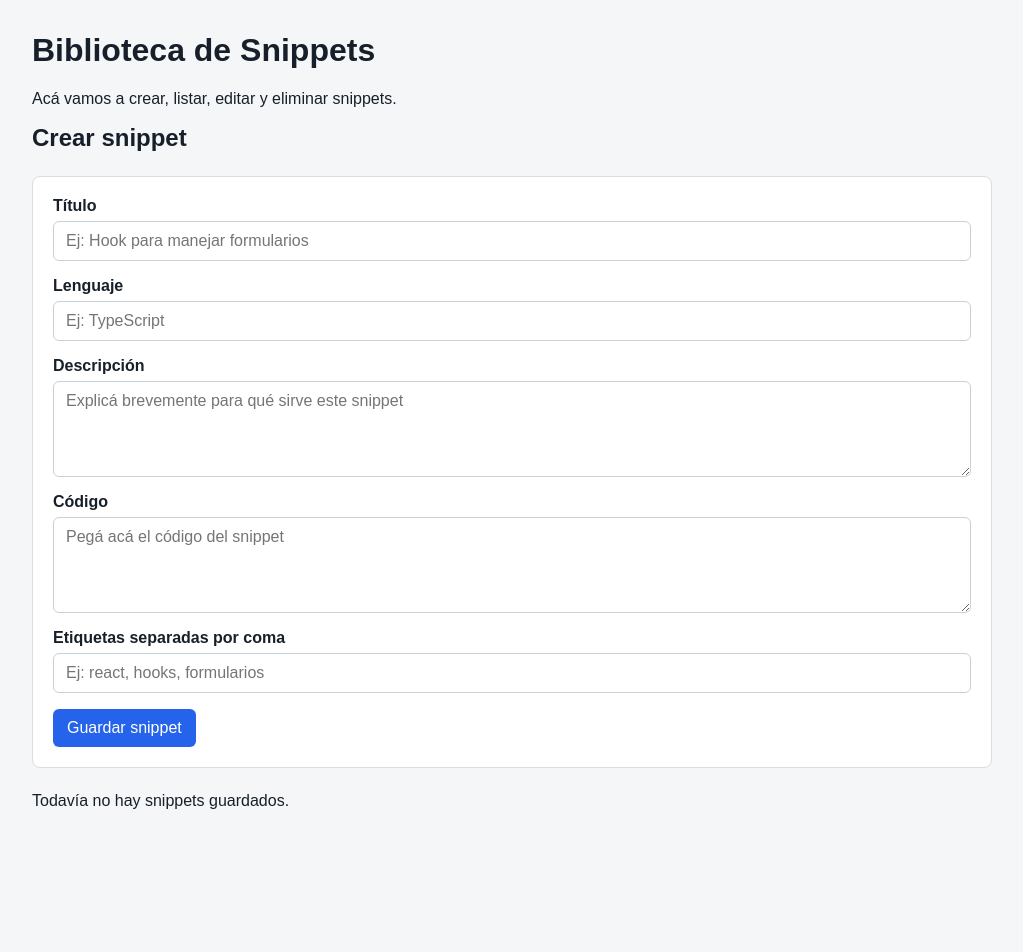
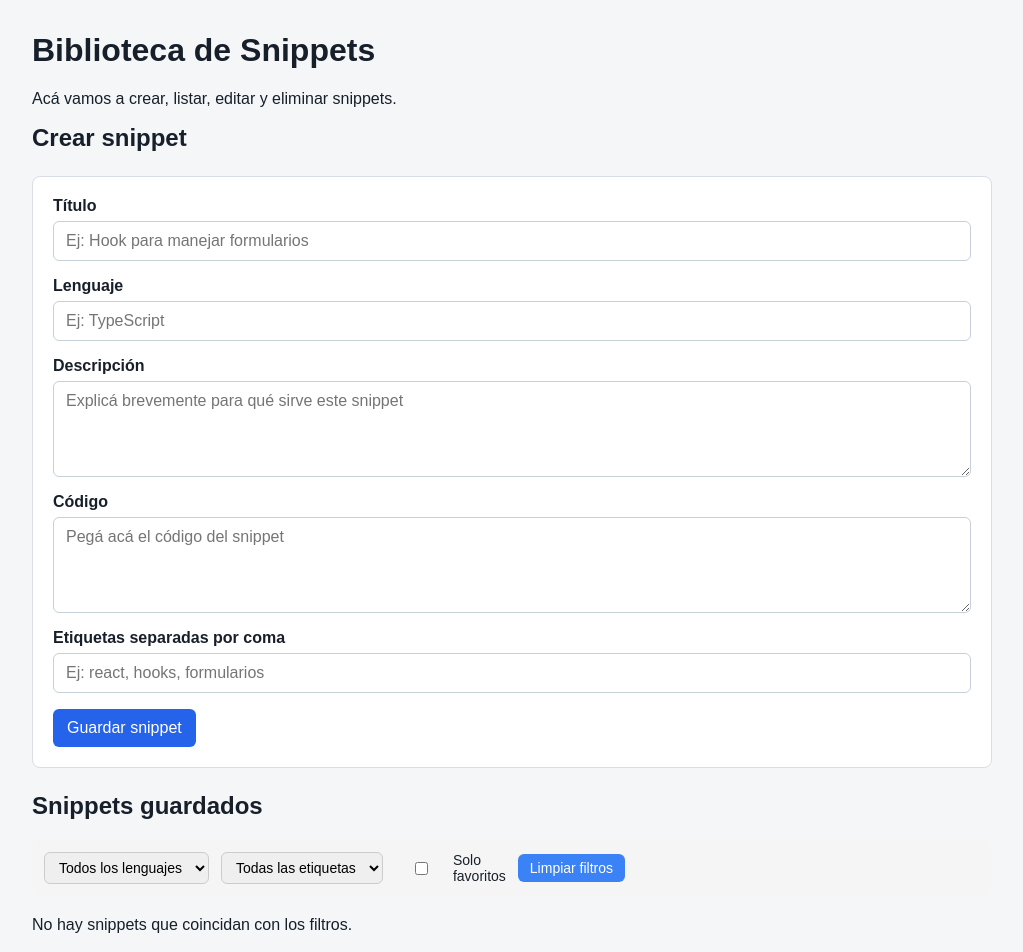
Before and after one commit to julietaR29/snippets-library, a React (Vite) app: page / in a window 1280 px wide. Shown: the top 952 px of the page, without its empty margins (128-1151 px from the left). Before the commit the page ends 858 px from the top, so only its background shows below. Built offline with nearby package versions, Linux system fonts and the light colour scheme.

Commit message:
feat: add filters by language, tag and favorites

```diff
--- /dev/null
+++ b/src/features/snippets/components/SnippetFilters.tsx
@@ -0,0 +1,64 @@
+import type { FilterState } from "../hooks/useFilteredSnippets";
+
+type Props = {
+  filters: FilterState;
+  availableLanguages: string[];
+  availableTags: string[];
+  onLanguageChange: (value: string) => void;
+  onTagChange: (value: string) => void;
+  onToggleFavorites: () => void;
+  onReset: () => void;
+};
+
+export function SnippetFilters({
+  filters,
+  availableLanguages,
+  availableTags,
+  onLanguageChange,
+  onTagChange,
+  onToggleFavorites,
+  onReset,
+}: Props) {
+  return (
+    <div className="snippet-filters">
+      <select
+        value={filters.language}
+        onChange={(e) => onLanguageChange(e.target.value)}
+        aria-label="Filtrar por lenguaje"
+      >
+        <option value="">Todos los lenguajes</option>
+        {availableLanguages.map((lang) => (
+          <option key={lang} value={lang}>
+            {lang}
+          </option>
+        ))}
+      </select>
+
+      <select
+        value={filters.tag}
+        onChange={(e) => onTagChange(e.target.value)}
+        aria-label="Filtrar por etiqueta"
+      >
+        <option value="">Todas las etiquetas</option>
+        {availableTags.map((tag) => (
+          <option key={tag} value={tag}>
+            {tag}
+          </option>
+        ))}
+      </select>
+
+      <label>
+        <input
+          type="checkbox"
+          checked={filters.onlyFavorites}
+          onChange={onToggleFavorites}
+        />
+        Solo favoritos
+      </label>
+
+      <button type="button" onClick={onReset}>
+        Limpiar filtros
+      </button>
+    </div>
+  );
+}
--- a/src/features/snippets/components/SnippetList.tsx
+++ b/src/features/snippets/components/SnippetList.tsx
@@ -2,17 +2,24 @@ import { useState } from "react";
 import { useSnippetsStore } from "../store";
 import type { Snippet } from "../types";
 import { SnippetForm } from "./SnippetForm";
+import { SnippetFilters } from "./SnippetFilters";
+import { useFilteredSnippets } from "../hooks/useFilteredSnippets";
 
 export function SnippetList() {
-  const snippets = useSnippetsStore((state) => state.snippets);
   const deleteSnippet = useSnippetsStore((state) => state.deleteSnippet);
   const toggleFavorite = useSnippetsStore((state) => state.toggleFavorite);
-
   const [editingSnippetId, setEditingSnippetId] = useState<string | null>(null);
 
-  if (snippets.length === 0) {
-    return <p>Todavía no hay snippets guardados.</p>;
-  }
+  const {
+    filtered,
+    filters,
+    availableLanguages,
+    availableTags,
+    setLanguage,
+    setTag,
+    toggleOnlyFavorites,
+    resetFilters,
+  } = useFilteredSnippets();
 
   function getSnippetToEdit(snippet: Snippet) {
     return snippet.id === editingSnippetId;
@@ -22,22 +29,32 @@ export function SnippetList() {
     <section className="snippets-section">
       <h2>Snippets guardados</h2>
 
+      <SnippetFilters
+        filters={filters}
+        availableLanguages={availableLanguages}
+        availableTags={availableTags}
+        onLanguageChange={setLanguage}
+        onTagChange={setTag}
+        onToggleFavorites={toggleOnlyFavorites}
+        onReset={resetFilters}
+      />
+
+      {filtered.length === 0 ? (
+        <p>No hay snippets que coincidan con los filtros.</p>
+      ) : (
         <ul className="snippets-list">
-        {snippets.map((snippet) => {
+          {filtered.map((snippet) => {
             const isEditing = getSnippetToEdit(snippet);
-
             return (
               <li className="snippet-card" key={snippet.id}>
                 <article>
                   {isEditing ? (
                     <>
                       <h3>Editando: {snippet.title}</h3>
-
                       <SnippetForm
                         snippetToEdit={snippet}
                         onFinishEditing={() => setEditingSnippetId(null)}
                       />
-
                       <button
                         type="button"
                         onClick={() => setEditingSnippetId(null)}
@@ -51,18 +68,14 @@ export function SnippetList() {
                         <h3>{snippet.title}</h3>
                         <p>{snippet.favorite ? "Favorito" : "No favorito"}</p>
                       </div>
-
                       <p>{snippet.description}</p>
                       <p>Lenguaje: {snippet.language}</p>
-
                       <pre>
                         <code>{snippet.code}</code>
                       </pre>
-
                       {snippet.tags.length > 0 && (
                         <p>Etiquetas: {snippet.tags.join(", ")}</p>
                       )}
-
                       <div className="snippet-actions">
                         <button
                           type="button"
@@ -70,16 +83,12 @@ export function SnippetList() {
                         >
                           Editar
                         </button>
-
                         <button
                           type="button"
                           onClick={() => toggleFavorite(snippet.id)}
                         >
-                        {snippet.favorite
-                          ? "Quitar favorito"
-                          : "Marcar favorito"}
+                          {snippet.favorite ? "Quitar favorito" : "Marcar favorito"}
                         </button>
-
                         <button
                           type="button"
                           onClick={() => deleteSnippet(snippet.id)}
@@ -94,6 +103,7 @@ export function SnippetList() {
             );
           })}
         </ul>
+      )}
     </section>
   );
 }
--- /dev/null
+++ b/src/features/snippets/hooks/useFilteredSnippets.ts
@@ -0,0 +1,65 @@
+import { useState, useMemo } from "react";
+import { useSnippetsStore } from "../store";
+import type { Snippet } from "../types";
+
+export type FilterState = {
+  language: string;
+  tag: string;
+  onlyFavorites: boolean;
+};
+
+export function useFilteredSnippets() {
+  const snippets = useSnippetsStore((state) => state.snippets);
+
+  const [filters, setFilters] = useState<FilterState>({
+    language: "",
+    tag: "",
+    onlyFavorites: false,
+  });
+
+  const availableLanguages = useMemo(
+    () => [...new Set(snippets.map((s) => s.language).filter(Boolean))],
+    [snippets]
+  );
+
+  const availableTags = useMemo(
+    () => [...new Set(snippets.flatMap((s) => s.tags).filter(Boolean))],
+    [snippets]
+  );
+
+  const filtered = useMemo(() => {
+    return snippets.filter((snippet: Snippet) => {
+      if (filters.language && snippet.language !== filters.language) return false;
+      if (filters.tag && !snippet.tags.includes(filters.tag)) return false;
+      if (filters.onlyFavorites && !snippet.favorite) return false;
+      return true;
+    });
+  }, [snippets, filters]);
+
+  function setLanguage(language: string) {
+    setFilters((prev) => ({ ...prev, language }));
+  }
+
+  function setTag(tag: string) {
+    setFilters((prev) => ({ ...prev, tag }));
+  }
+
+  function toggleOnlyFavorites() {
+    setFilters((prev) => ({ ...prev, onlyFavorites: !prev.onlyFavorites }));
+  }
+
+  function resetFilters() {
+    setFilters({ language: "", tag: "", onlyFavorites: false });
+  }
+
+  return {
+    filtered,
+    filters,
+    availableLanguages,
+    availableTags,
+    setLanguage,
+    setTag,
+    toggleOnlyFavorites,
+    resetFilters,
+  };
+}
--- a/src/index.css
+++ b/src/index.css
@@ -113,3 +113,43 @@ pre {
   gap: 12px;
   flex-wrap: wrap;
 }
+
+.snippet-filters {
+  display: flex;
+  align-items: center;
+  gap: 12px;
+  flex-wrap: wrap;
+  margin-bottom: 20px;
+  padding: 12px;
+  background-color: #f5f5f5;
+  border-radius: 8px;
+}
+
+.snippet-filters select {
+  padding: 6px 10px;
+  border: 1px solid #ccc;
+  border-radius: 6px;
+  font-size: 14px;
+}
+
+.snippet-filters label {
+  display: flex;
+  align-items: center;
+  gap: 6px;
+  font-size: 14px;
+  cursor: pointer;
+}
+
+.snippet-filters button {
+  padding: 6px 12px;
+  background-color: #3b82f6;
+  color: white;
+  border: none;
+  border-radius: 6px;
+  font-size: 14px;
+  cursor: pointer;
+}
+
+.snippet-filters button:hover {
+  background-color: #d0d0d0;
+}
```
Also changed, not shown: 1 other file (tests, documents, lock files or other folders). Lines whose indentation alone changed are shown as unchanged.
